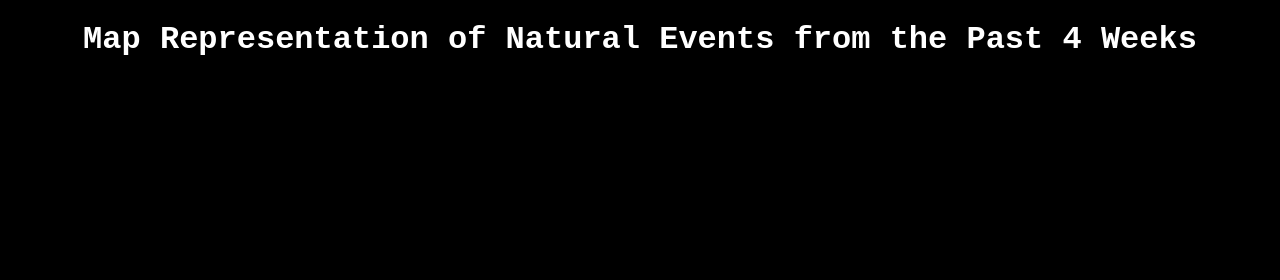
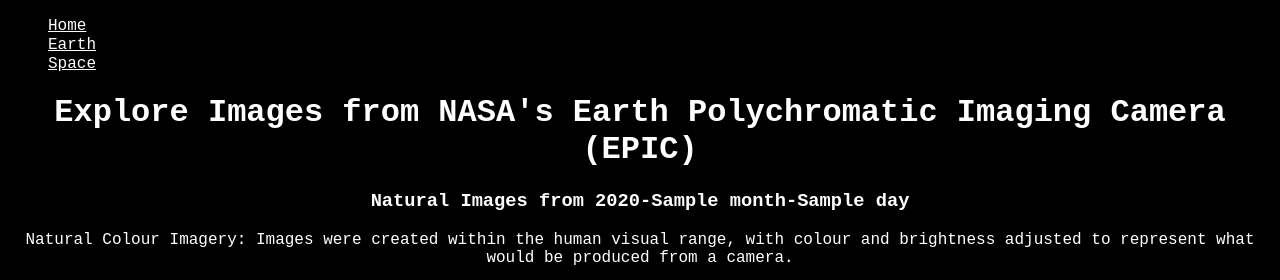
Before and after one commit to tiffanyng23/nasa-app, a Python web app: template templates/earth.html in a window 1280 px wide. Shown: the top 280 px of the page. Before the commit the page ends 55 px from the top, so only its background shows below. Run offline with Jinja, Linux system fonts and the light colour scheme; the template is opened without the code that fills it: most values are stand-ins (such as "Sample title", 1, 10 or a date in 2020); some libraries are stand-ins or nearby versions.

Commit message:
used EPIC api to get earth imgs

```diff
--- a/static/style.css
+++ b/static/style.css
@@ -16,8 +16,9 @@
 }
 
 p {
+    font-family: "Courier New", "Arial";
     color: white;
-    font-family: "Courier New", "Arial";
+    text-align: center;
 }
 
 a {
@@ -31,7 +32,7 @@
     height: 100vh;
 }
 
-.img-row {
+.astronomy-row {
     display: flex;
     justify-content: center;
     align-items: center;
@@ -48,4 +49,5 @@
 .description {
     max-width: 600px;
     color: white;
+    text-align: left;
 }
--- a/templates/base.html
+++ b/templates/base.html
@@ -11,6 +11,13 @@
 </head>
 
 <body>
+    <nav>
+        <ul>
+            <li><a href="/"> Home </a></li>
+            <li><a href="/earth"> Earth </a></li>
+            <li><a href="/space"> Space </a></li>
+        </ul>
+    </nav>
     <!-- Page Content -->
     {% block body %}
         <h1> Welcome to my NASA map and image page! </h1>
--- a/templates/earth.html
+++ b/templates/earth.html
@@ -4,25 +4,22 @@
 {% endblock title %}
 
 {% block body %}
-<h1>Map Representation of Natural Events from the Past 4 Weeks</h1>
-<table id="data" class="table table-striped">
-    <thead>
-        <tr>
-            <th>Date</th>
-            <th>Type</th>
-            <th>Title</th>
-            <th>Magnitude</th>
-        </tr>
-    </thead>
-    <tbody>
-        {% for event in earth_events %}
-            <tr>
-                <td>{{ event["date"] }}</td>
-                <td>{{ event["type"] }}</td>
-                <td>{{ event["title"] }}</td>
-                <td>{{ event["magnitude"] }}</td>
-            </tr>
-        {% endfor %}
-    </tbody>
-</table>
+<h1>Explore Images from NASA's Earth Polychromatic Imaging Camera (EPIC)</h1>
+
+<div class = "natural-imgs">
+<h3>Natural Images from {{year}}-{{month}}-{{day}}</h3>
+<p>Natural Colour Imagery: Images were created within the human visual range, with colour and brightness adjusted to represent what would be produced from a camera.</p>
+{% for url in image_urls.values() %}
+    <img src="{{ url['natural'] }}" alt="Daily Earth Image" class="img">
+{% endfor %}
+</div>
+
+<div class="enhanced-imgs">
+<h3>Enhanced Images from {{year_enhanced}}-{{month_enhanced}}-{{day_enhanced}}</h3>
+<p>Enhanced Colour Imagery: Images were created to enhance land features, produced using a logarithmic transformation applied to each pixel.</p>
+{% for url in enhanced_urls.values() %}
+    <img src="{{ url['enhanced'] }}" alt="Daily Earth Image" class="img">
+{% endfor %}
+</div>
+
 {% endblock body %}
--- a/templates/explore.html
+++ b/templates/explore.html
@@ -4,8 +4,8 @@
 
 
 <div class="explore-options">
-    <h1> Choose Your Own Adventure... </h1>
-    <h3> Earth </h3>
+    <h1> Choose your Own Adventure </h1>
+    <h3> <a href="/earth">Earth</a> </h3>
     <h3> <a href="/space">Space</a> </h3>
 </div>
 
--- a/templates/space.html
+++ b/templates/space.html
@@ -4,7 +4,7 @@
     <h1> Explore NASA's Astronomy Picture of the Day </h1>
     {% for date, img in images_data.items() %}
         <h3> {{ date }}: {{ img["title"] }} </h3>
-        <div class="img-row">
+        <div class="astronomy-row">
             <img src="{{ img['image'] }}" alt="Astronomy Picture of the Day" class="img">
             <p class="description">Image Description:
                 <br> {{ img["caption"] }}
```
Also changed, not shown: app.py (+44 -0 lines).
